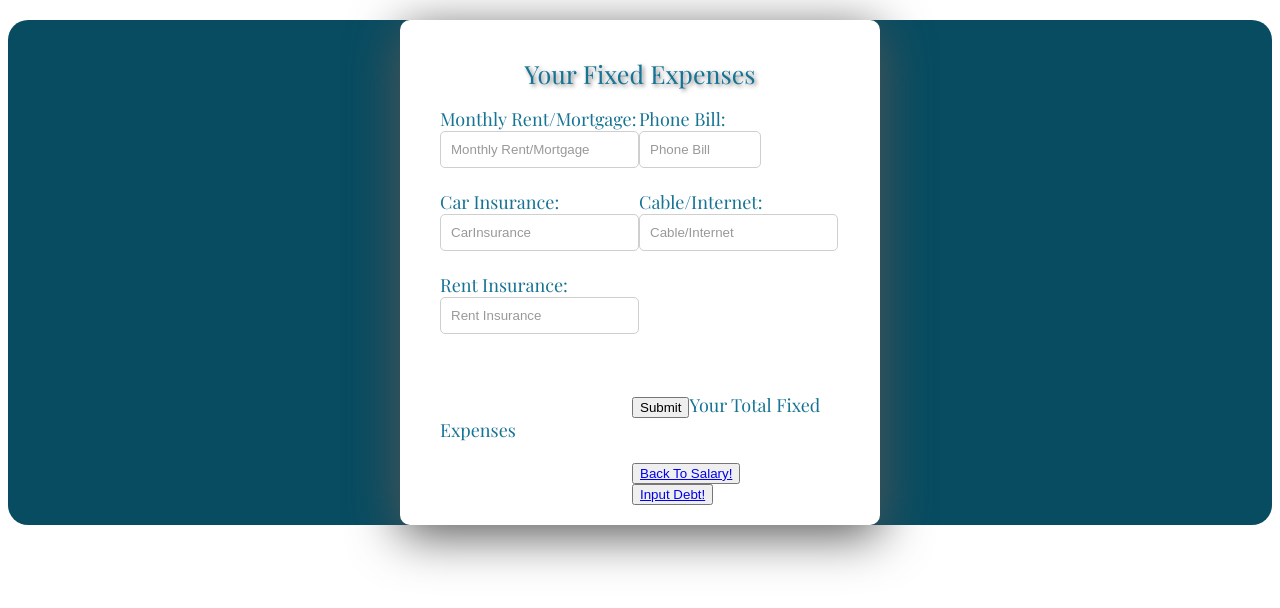
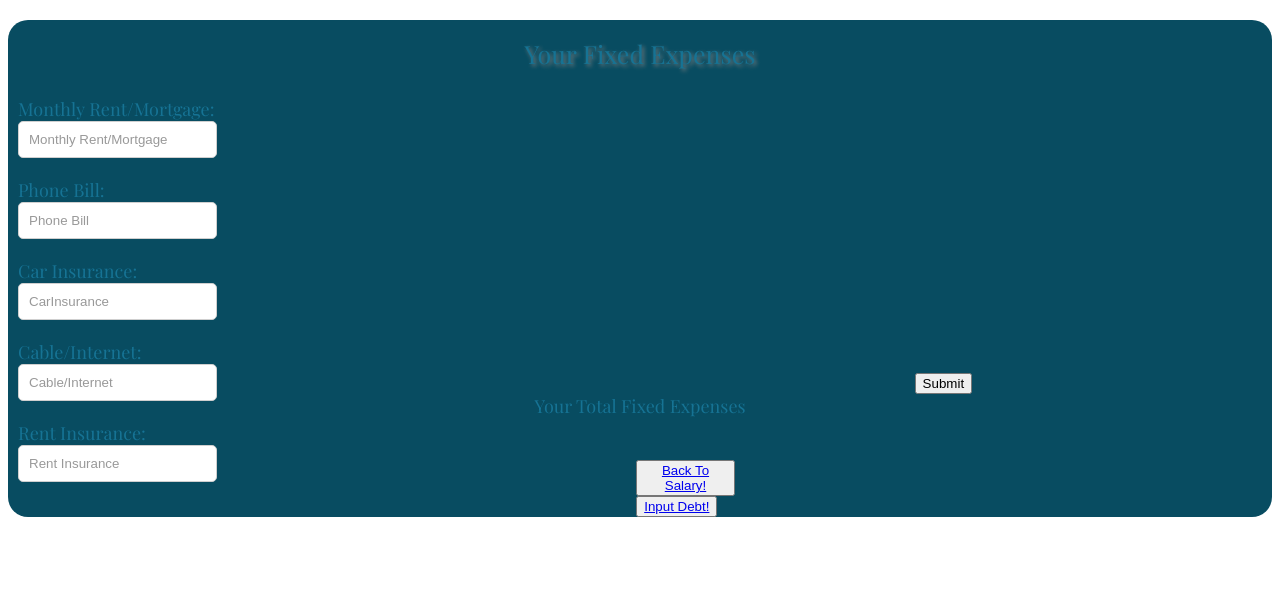
Before and after one commit to Mgncoding/final_project, a React app in the folder guru/: page /debt in a window 1280 px wide. Both pictures are taken after a click on the button "Back to Fixed!". Shown: the top 608 px of the page. Built offline with nearby package versions, Linux system fonts and the light colour scheme.

Commit message:
form css

```diff
--- a/guru/src/components/fixed.expenses.js
+++ b/guru/src/components/fixed.expenses.js
@@ -58,8 +58,9 @@ export default class FixedExpenses extends Component {
     render() {
         return (
 
-            <div className="wrapper">
-                <div className="form-wrapper">
+            <div className="container">
+                {/* <div className="thewrapper"> */}
+                {/* <div className="form-wrapper"> */}
                     <h1 className="fixedtitle"> Your Fixed Expenses</h1>
 
                     <form className="fixedform">
@@ -111,7 +112,7 @@ export default class FixedExpenses extends Component {
                                 placeholder="Cable/Internet">
                             </input>
                         </div>
-                        <div className="form-group">
+                        <div className="rentinput">
                             <label className="rentinsurance">Rent Insurance: </label>
                             <br />
                             <input
@@ -125,18 +126,19 @@ export default class FixedExpenses extends Component {
 
                     </form>
                     <br /><br />
-                    <div className="container">
+                    {/* <div className="container"> */}
                         <button onClick={this.mySumFunction}>Submit</button>
                         <label className="totalfixed">Your Total Fixed Expenses</label>
 
                         <h1>{this.state.displayTotal}</h1>
 
-                    </div>
+                    {/* </div> */}
                     <div>
                         <button type="submit" className="btn btn-success"><Link to="/salary" className="">Back To Salary!</Link>  </button>
                         <button type="submit" className="btn btn-success"><Link to="/debt" className="">Input Debt!</Link>  </button>
                     </div>
-                </div>
+                {/* </div> */}
+                 {/* </div> */}
             </div>
 
         )
--- a/guru/src/components/style/fixed.expense.form.css
+++ b/guru/src/components/style/fixed.expense.form.css
@@ -6,6 +6,43 @@
 
 
 }
+.container {
+    height: 100v;
+    width: 100%;
+    display: flex;
+    flex-direction: column;
+    justify-content: center;
+    align-items: center;
+    background-color: #084C61;
+   margin-top: 20px;
+   /* margin-left: 20px; */
+   margin-right: 20px;
+   /* margin-left: 20px; */
+   border-radius: 20px;
+clear: both;
+}
+.mtginput {
+    width: 100%;
+    padding: 10px;
+    /* display: flex; */
+    /* flex-wrap: wrap; */
+    float: left;
+}
+.rentinput {
+    width: 100%;
+    padding: 10px;
+    /* display: flex;
+    flex-wrap: wrap; */
+    float: left;
+}
+.cableinput {
+    width: 100%;
+    padding: 10px;
+    /* display: flex; */
+    /* flex-wrap: wrap; */
+    float: left;
+}
+
 
 .mortgage{
     font-size: 18px;
@@ -14,12 +51,16 @@
 
 }
 
-.mtginput{
+/* .mtginput{
     flex: left;
-}
+} */
 
 .phoneinput{
-    flex: left;
+    width: 100%;
+    padding: 10px;
+    /* display: flex; */
+    /* flex-wrap: wrap; */
+    float: left;
 }
 
 .phone{
@@ -33,7 +74,11 @@
     font-family: 'Playfair Display', serif;
 }
 .carinput{
-    flex: left;
+    width: 100%;
+    padding: 10px;
+    /* display: flex; */
+    /* flex-wrap: wrap; */
+    float: left;
 }
 
 .cable{
@@ -56,6 +101,8 @@
 }
 
 .phoneclass{
-    display: inline-block;
-    width:100px;
+    /* display: inline-block; */
+
+
+    /* width:100px; */
 }
```
